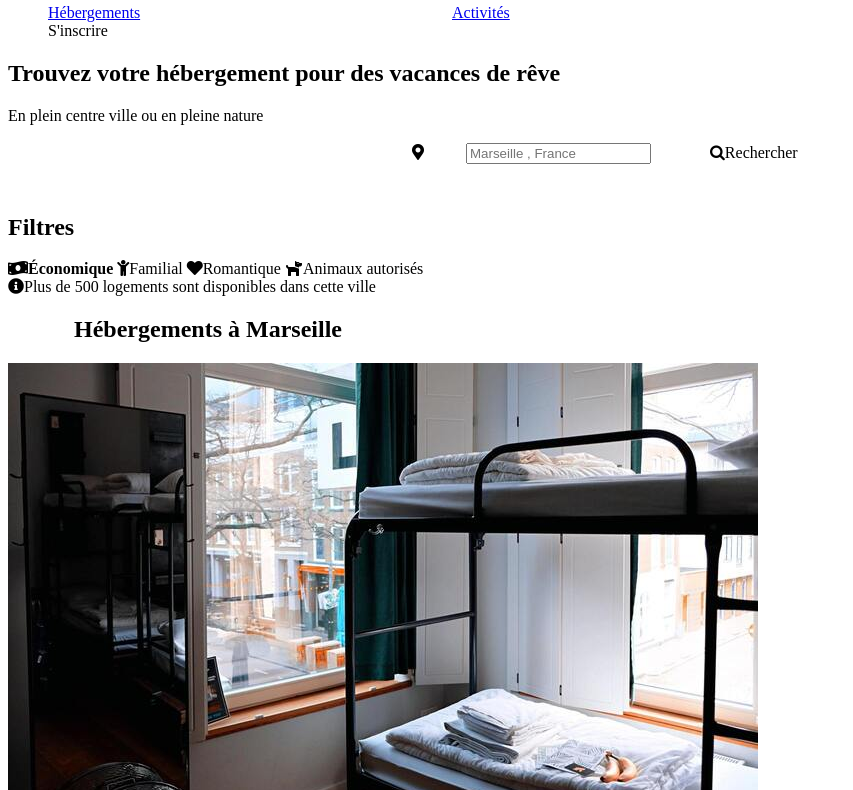
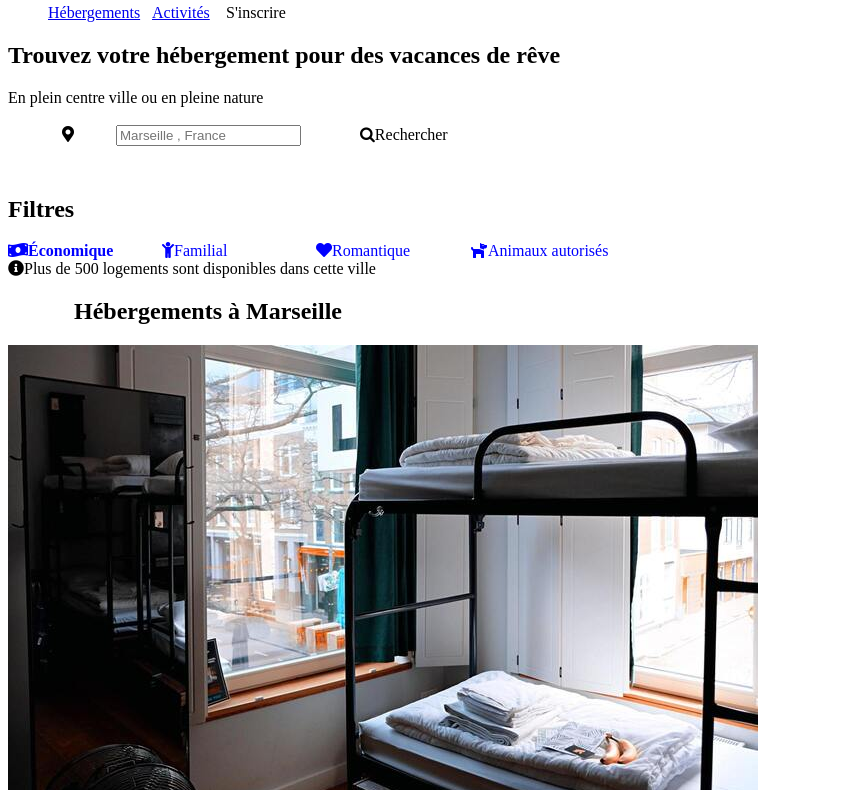
Before and after one commit to khanerat/keuleianxavier_2_09082021, a plain HTML site: page index.html in a window 1280 px wide. Shown: the part 117-907 px from the top of the page, without its empty margins (0-853 px from the left). Drawn offline with Linux system fonts and the light colour scheme.

Commit message:
ajout de code

```diff
--- a/index.html
+++ b/index.html
@@ -35,10 +35,10 @@
 
 <!--recherche-->
         <section>
-           <div>
+
             <div><h1>Trouvez votre hébergement pour des vacances de rêve</h1></div>
             <p>En plein centre ville ou en pleine nature</p>
-           </div>
+
            <div>
 
                          <div class="bordureSearch"></div>
@@ -46,8 +46,8 @@
                          <div class="search"><input type="search" placeholder="Marseille , France"/></div>
                          <span><i class="fa fa-search" aria-hidden="true"></i>Rechercher</span>
 
+          </div>
 
-            </div>
         </section>
 
 
--- a/style.css
+++ b/style.css
@@ -7,30 +7,30 @@
 }
 
 
-
 /*header*/
 
 .logo{
         width:200px;
         border-left:100px;
+        margin-left:50px;
 }
 
 
 .location{
     display:inline-block;
-    width:400px;
+    width:100px;
     border-radius:10px;
 }
 
 .activités{
     display:inline-block;
-    width:500px;
-    border-radius:10px;
+    width:70px;
+    border-radius:5px;
 }
 
 .inscription{
     display:inline-block;
-    width:600px;
+    width:50px;
     border-radius:10px;
 }
 
@@ -39,7 +39,7 @@
 
 .bordureSearch {
     display:inline-block;
-    width:400px;
+    width:50px;
     border-radius:10px;
 }
 
@@ -58,28 +58,42 @@
     width: 50px;
 }
 
-/*principal*/
+
 
 .economique{
     display:inline-block;
+    border-radius:80px;
+    width:150px;
+    color:blue;
 }
 
 .famille{
     display:inline-block;
+    border-radius:80px;
+    width:150px;
+    color:blue;
 }
 
 .romantique{
     display:inline-block;
+    border-radius:80px;
+    width:150px;
+    color:blue;
 }
 
 .animaux{
     display:inline-block;
+    border-radius:80px;
+    width:150px;
+    color:blue;
 }
 
 
 .checked {
     color:blue;
   }
+
+  /*principal*/
 
 .cannebiere{
 
@@ -88,7 +102,8 @@
     border-style:hidden;
     border-radius:10px;
     box-shadow:6px 6px 6px 6px black;
-    text-align:center
+    text-align:center;
+    width:50px;
   }
 
 
@@ -99,7 +114,8 @@
     border-style:hidden;
     border-radius:10px;
     box-shadow:6px 6px 6px 6px black;
-    text-align:center
+    text-align:center;
+    width:50px;
   }
 
 
@@ -111,6 +127,7 @@
     border-radius:10px;
     box-shadow:6px 6px 6px 6px black;
     text-align:center;
+    width:50px;
 }
 
 .port{
@@ -121,6 +138,7 @@
     border-radius:10px;
     box-shadow:6px 6px 6px 6px black;
     text-align:center;
+    width:50px;
 }
 
 .mouettes{
@@ -131,6 +149,7 @@
     border-radius:10px;
     box-shadow:6px 6px 6px 6px black;
     text-align:center;
+    width:50px;
 }
 
 .amina{
@@ -141,13 +160,16 @@
     border-radius:10px;
     box-shadow:6px 6px 6px 6px black;
     text-align:center;
+    width:50px;
 }
+
+/*activités*/
 
 
 .picturesactivity{
     display:flex;
     flex-direction:column;
-    box-shadow:0 0 10px #f2f2f2;
+    box-shadow:2 2 10px #f2f2f2;
     border-radius: 1rem;
     overflow:hidden;
     transition-duration: 0.1s;
```
